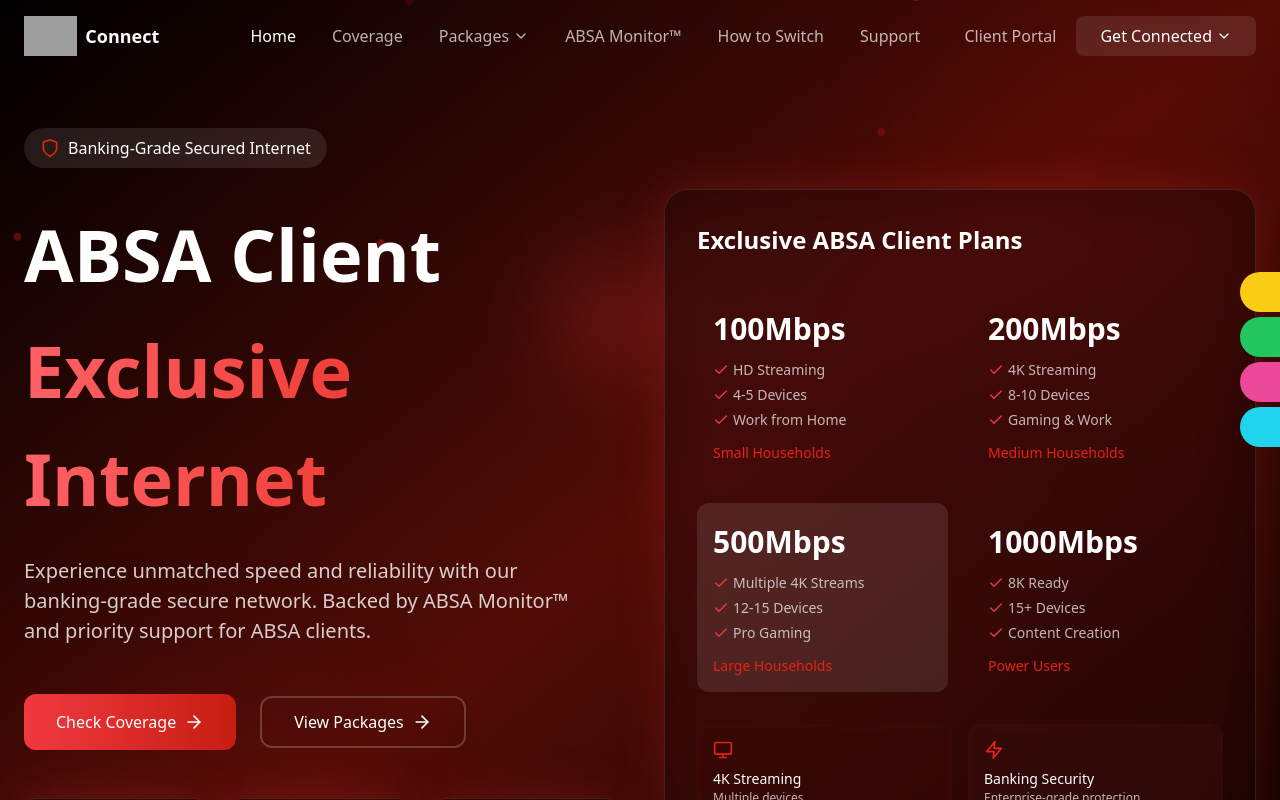
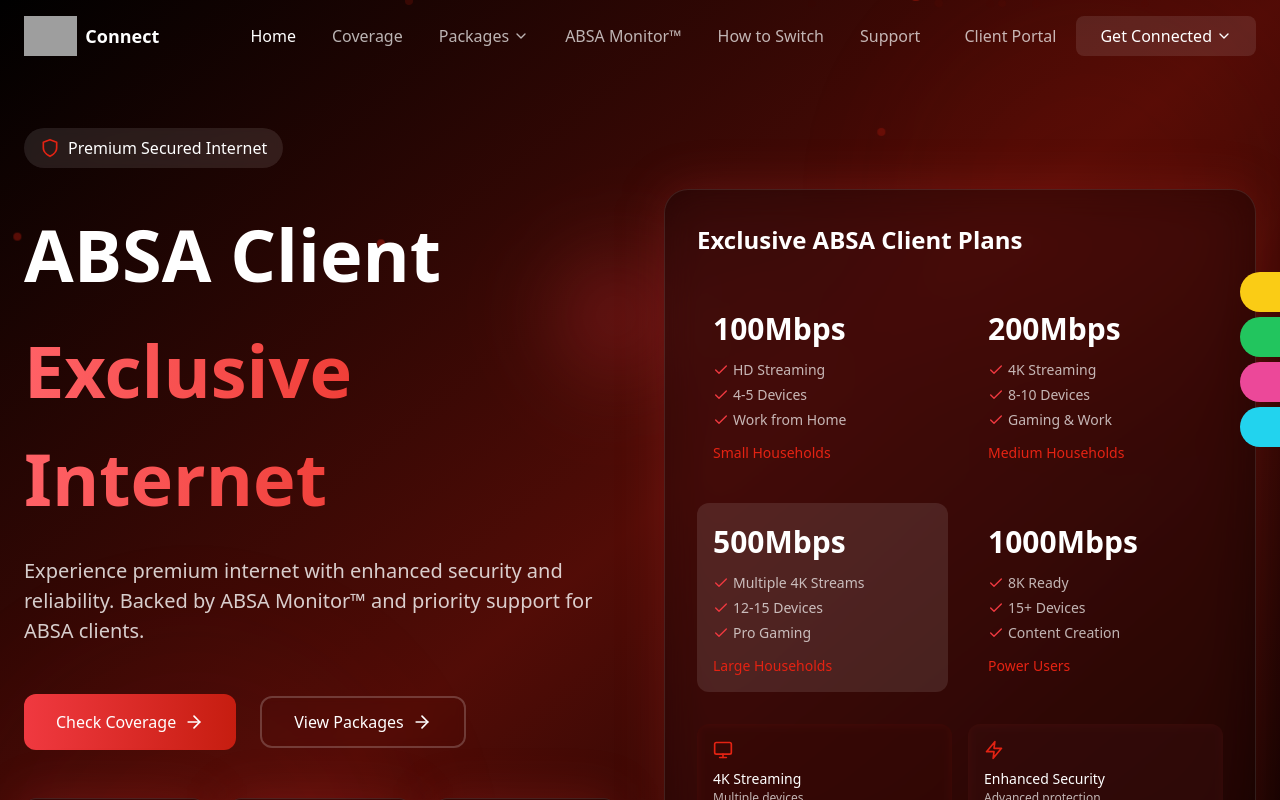
Before and after one commit to Apextech-sys/absa-connect, a React (Vite) app: page / in a window 1280 px wide. Shown: the top 800 px of the page. Built offline with nearby package versions, Linux system fonts and the light colour scheme; grey boxes are pictures that could not be loaded.

Commit message:
Update hero copy to be more accurate about security claims

```diff
--- a/src/components/Hero.jsx
+++ b/src/components/Hero.jsx
@@ -99,7 +99,7 @@
             >
               <div className="inline-flex items-center bg-white/10 backdrop-blur-sm rounded-full px-4 py-2 mb-8">
                 <Shield className="w-5 h-5 text-absa-600 mr-2" />
-                <span className="text-white font-medium">Banking-Grade Secured Internet</span>
+                <span className="text-white font-medium">Premium Secured Internet</span>
               </div>
 
               <h1 className="text-5xl lg:text-7xl font-bold text-white mb-6">
@@ -117,7 +117,7 @@
               </h1>
 
               <p className="text-white/80 text-xl mb-12 max-w-xl">
-                Experience unmatched speed and reliability with our banking-grade secure network.
+                Experience premium internet with enhanced security and reliability.
                 Backed by ABSA Monitor™ and priority support for ABSA clients.
               </p>
 
@@ -230,8 +230,8 @@
                   </div>
                   <div className="bg-absa-500/10 rounded-xl p-4 backdrop-blur-sm">
                     <Zap className="w-5 h-5 text-absa-600 mb-2" />
-                    <div className="text-white text-sm font-medium">Banking Security</div>
-                    <div className="text-white/70 text-xs">Enterprise-grade protection</div>
+                    <div className="text-white text-sm font-medium">Enhanced Security</div>
+                    <div className="text-white/70 text-xs">Advanced protection</div>
                   </div>
                 </div>
               </div>
```
